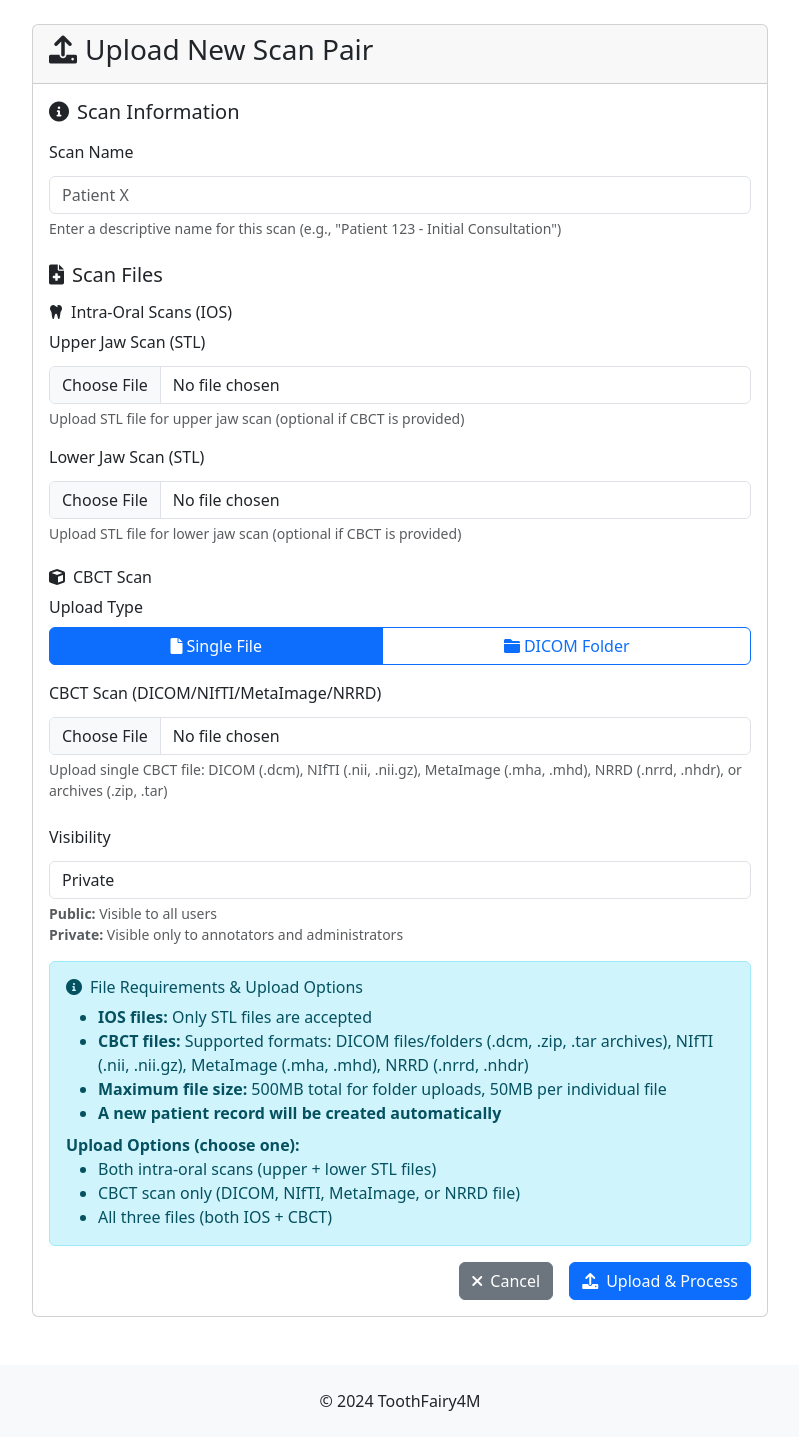
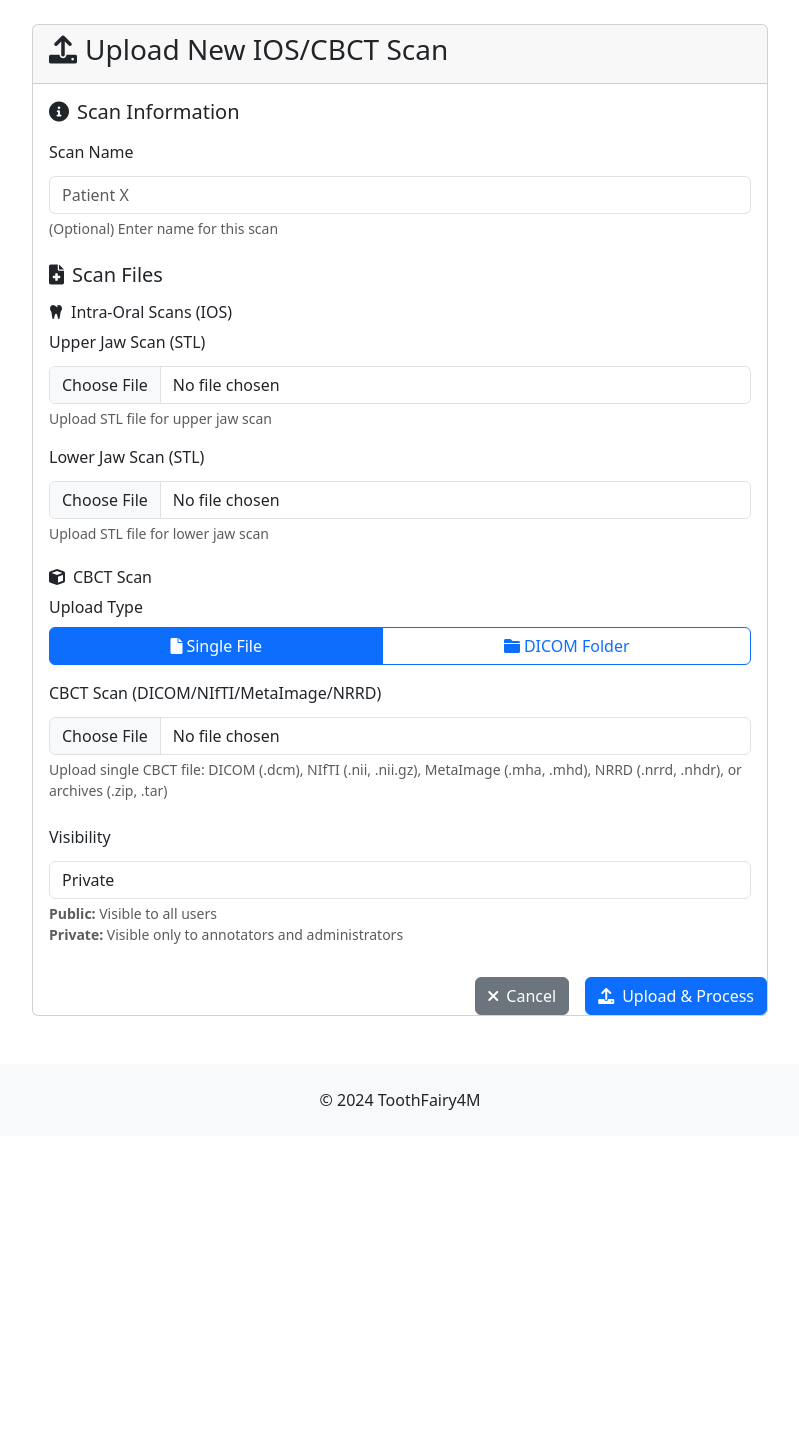
Before and after one commit to AImageLab-zip/ToothFairy4M, a Django app: template templates/scans/upload_scan.html in a window 1280 px wide. Shown: the part 56-1493 px from the top of the page, without its empty margins (240-1039 px from the left). After the commit the page ends 1166 px from the top, so only its background shows below. Run offline with Django 5.2, Linux system fonts and the light colour scheme; the template is opened without the code that fills it: values that come from a table or form of the project are taken from there, others are empty; some libraries are stand-ins or nearby versions.

Commit message:
Update upload_scan.html to clarify scan upload instructions and remove outdated file requirements section

```diff
--- a/templates/scans/upload_scan.html
+++ b/templates/scans/upload_scan.html
@@ -9,7 +9,7 @@
         <div class="col-lg-8">
             <div class="card">
                 <div class="card-header">
-                    <h3><i class="fas fa-upload me-2"></i>Upload New Scan Pair</h3>
+                    <h3><i class="fas fa-upload me-2"></i>Upload New IOS/CBCT Scan</h3>
                 </div>
                 <div class="card-body">
                     <form method="post" enctype="multipart/form-data">
@@ -24,7 +24,7 @@
                             {% if scan_form.name.errors %}
                                 <div class="text-danger">{{ scan_form.name.errors }}</div>
                             {% endif %}
-                            <div class="form-text">Enter a descriptive name for this scan (e.g., "Patient 123 - Initial Consultation")</div>
+                            <div class="form-text">(Optional) Enter name for this scan</div>
                         </div>
 
                         <!-- Scan Files -->
@@ -39,7 +39,7 @@
                                 {% if scan_form.upper_scan_raw.errors %}
                                     <div class="text-danger">{{ scan_form.upper_scan_raw.errors }}</div>
                                 {% endif %}
-                                <div class="form-text">Upload STL file for upper jaw scan (optional if CBCT is provided)</div>
+                                <div class="form-text">Upload STL file for upper jaw scan</div>
                             </div>
 
                             <div class="mb-3">
@@ -48,7 +48,7 @@
                                 {% if scan_form.lower_scan_raw.errors %}
                                     <div class="text-danger">{{ scan_form.lower_scan_raw.errors }}</div>
                                 {% endif %}
-                                <div class="form-text">Upload STL file for lower jaw scan (optional if CBCT is provided)</div>
+                                <div class="form-text">Upload STL file for lower jaw scan</div>
                             </div>
                         </div>
 
@@ -111,24 +111,6 @@
                                 {% endfor %}
                             </div>
                         {% endif %}
-
-                        <!-- File Requirements -->
-                        <div class="alert alert-info">
-                            <h6><i class="fas fa-info-circle me-2"></i>File Requirements & Upload Options</h6>
-                            <ul class="mb-2">
-                                <li><strong>IOS files:</strong> Only STL files are accepted</li>
-                                <li><strong>CBCT files:</strong> Supported formats: DICOM files/folders (.dcm, .zip, .tar archives), NIfTI (.nii, .nii.gz), MetaImage (.mha, .mhd), NRRD (.nrrd, .nhdr)</li>
-                                <li><strong>Maximum file size:</strong> 500MB total for folder uploads, 50MB per individual file</li>
-                                <li><strong>A new patient record will be created automatically</strong></li>
-                            </ul>
-                            <div class="mt-2">
-                                <strong>Upload Options (choose one):</strong>
-                                <ul class="mb-0">
-                                    <li>Both intra-oral scans (upper + lower STL files)</li>
-                                    <li>CBCT scan only (DICOM, NIfTI, MetaImage, or NRRD file)</li>
-                                    <li>All three files (both IOS + CBCT)</li>
-                                </ul>
-                            </div>
                         </div>
 
                         <div class="d-grid gap-2 d-md-flex justify-content-md-end">
```
